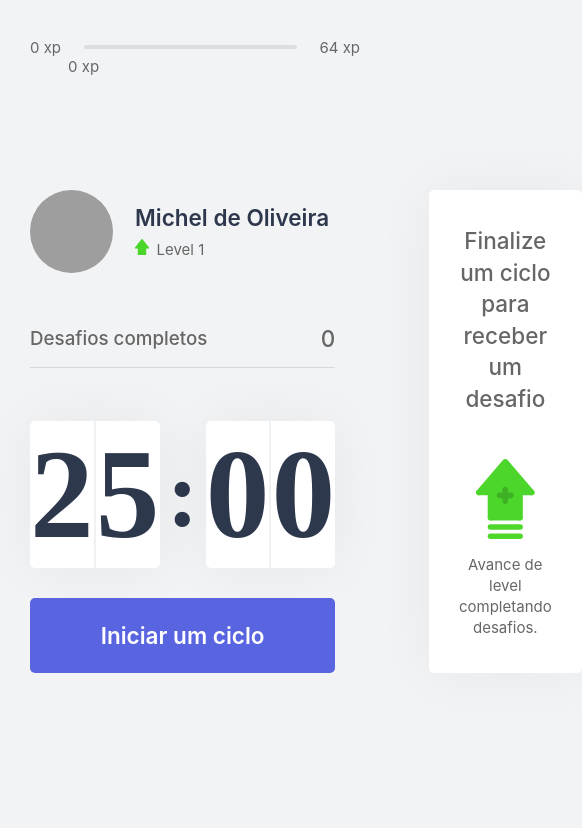
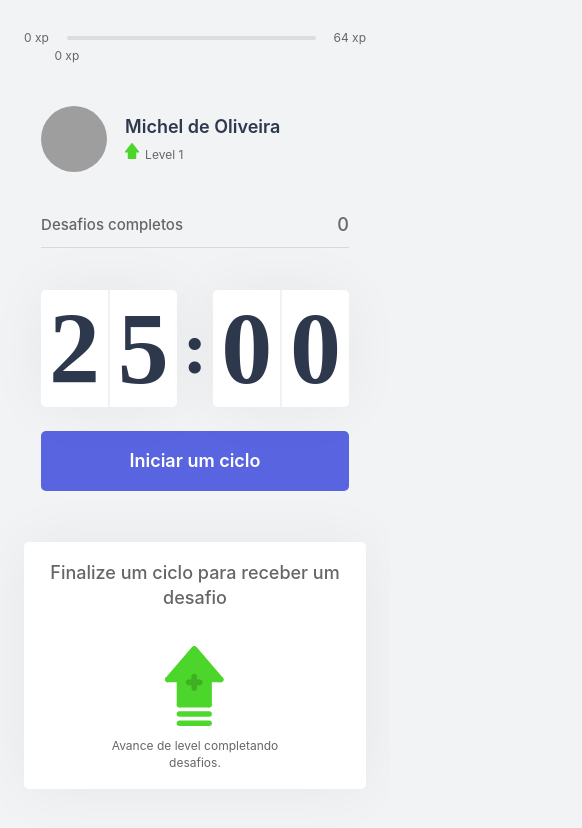
Before and after one commit to MichelNascimento/moveit-react, a Next.js app in the folder moveit-next/: page / in a window 390 px wide. Shown: the top 828 px of the page, 582 px wide, since content can reach past the window. Built offline with nearby package versions, Linux system fonts and the light colour scheme; grey boxes are pictures that could not be loaded.

Commit message:
Applying responsiveness to tablets and smartphones

```diff
--- a/moveit-next/src/styles/global.css
+++ b/moveit-next/src/styles/global.css
@@ -24,9 +24,15 @@
   }
 }
 
-@media (max-width: 720) {
+@media (max-width: 768px) {
   html {
     font-size: 87.5%;
+  }
+}
+
+@media (max-width: 460px) {
+  html {
+    font-size: 75%;
   }
 }
 
--- a/moveit-next/src/styles/pages/Home.module.css
+++ b/moveit-next/src/styles/pages/Home.module.css
@@ -14,3 +14,21 @@
   gap: 6.25rem;
   align-content: center;
 }
+
+@media (max-width: 700px) {
+  .container section {
+    display: flex;
+    flex-direction: column;
+    justify-content: center;
+    align-items: center;
+  }
+
+  .container section > :first-child {
+    margin-top: 3rem;
+    width: 90%;
+  }
+
+  .container section > :last-child {
+    margin-top: -2rem;
+  }
+}
```
Also changed, not shown: 1 other file (tests, documents, lock files or other folders).
